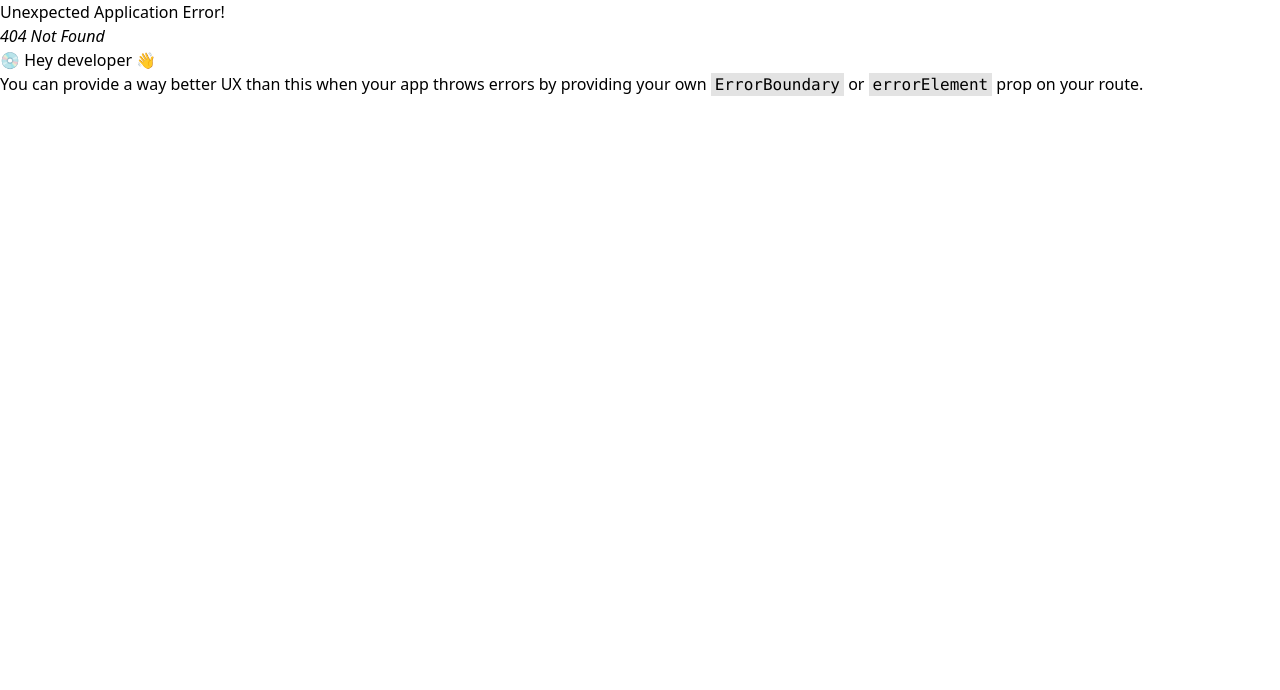
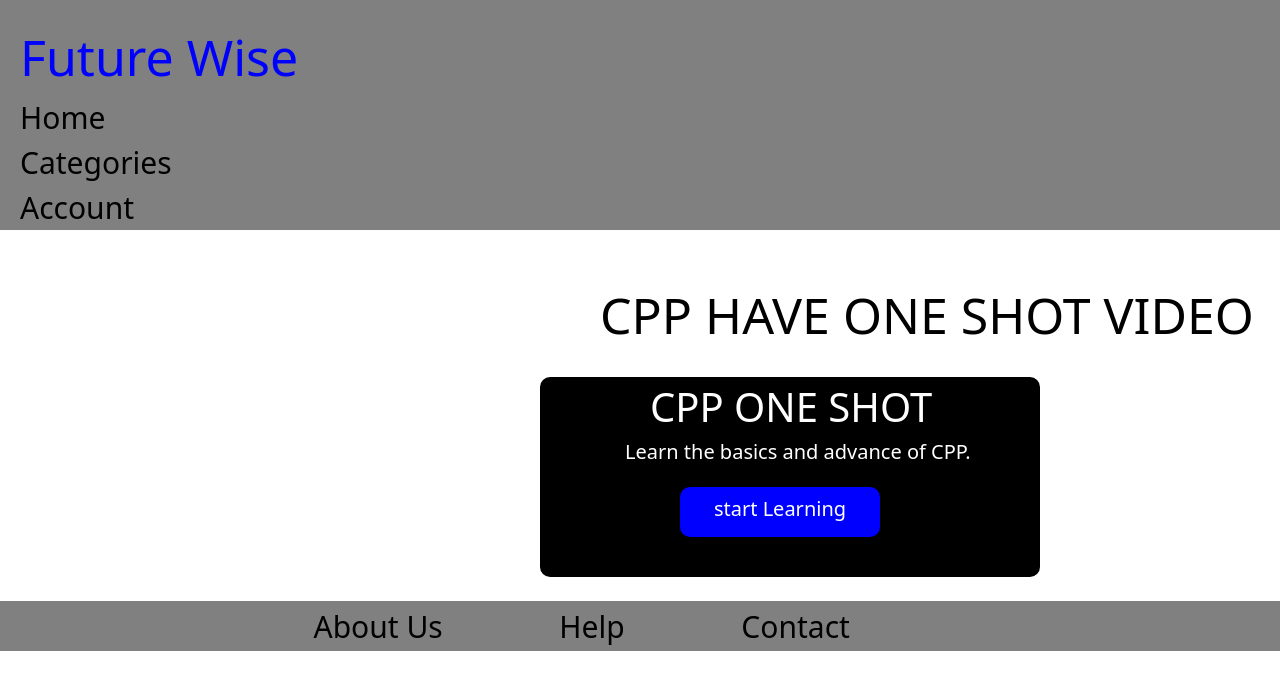
Before and after one commit to Anurag19-web/BCA-tutorial, a React (Vite) app: page /cpp/topic in a window 1280 px wide. Before the commit this address had no page. Shown: the top 690 px of the page. Built offline with nearby package versions, Linux system fonts and the light colour scheme.

Commit message:
solve error

```diff
--- a/src/assets/Project/Topic/Project.json
+++ b/src/assets/Project/Topic/Project.json
@@ -104,7 +104,7 @@
     },
     {
         "id":7,
-        "name":"C++",
+        "name":"CPP",
         "URL":"https://www.youtube.com/embed/mlIUKyZIUUU?feature=shared"
     },
     {
--- a/src/assets/Project/Topic/c++Topic.jsx
+++ b/src/assets/Project/Topic/cppTopic.jsx
@@ -1,6 +1,6 @@
 import { NavLink, useNavigate } from "react-router-dom"
 
-export const CadTopic = () =>{
+export const CppTopic = () =>{
     const navigate = useNavigate();
 
     const handleClick = (page) =>{
@@ -10,13 +10,13 @@
     return (
         <>
         <div className="Chapter-head-div">
-            <h1 className="Chapter-head">C++ HAVE ONE SHOT VIDEO</h1>
+            <h1 className="Chapter-head">CPP HAVE ONE SHOT VIDEO</h1>
             {/* <p className="Chapter-para" >Click to start studying</p> */}
         </div>
         <br/>
         <div className="Chapter-div">
-            <h1 className="Chapter-div-head">C++ ONE SHOT</h1>
-            <p className="Chapter-div-para">Learn the basics and advance of C++.</p>
+            <h1 className="Chapter-div-head">CPP ONE SHOT</h1>
+            <p className="Chapter-div-para">Learn the basics and advance of CPP.</p>
             {/* <NavLink to="/videos" className="Chapter-div-bt"   >start Learning</NavLink> */}
             <button  className="Chapter-div-btn"  onClick={()=>handleClick(7)}>
             <div className="Chapter-div-btn-div" >start Learning</div>
```
Also changed, not shown: src/App.jsx (+6 -4 lines).
